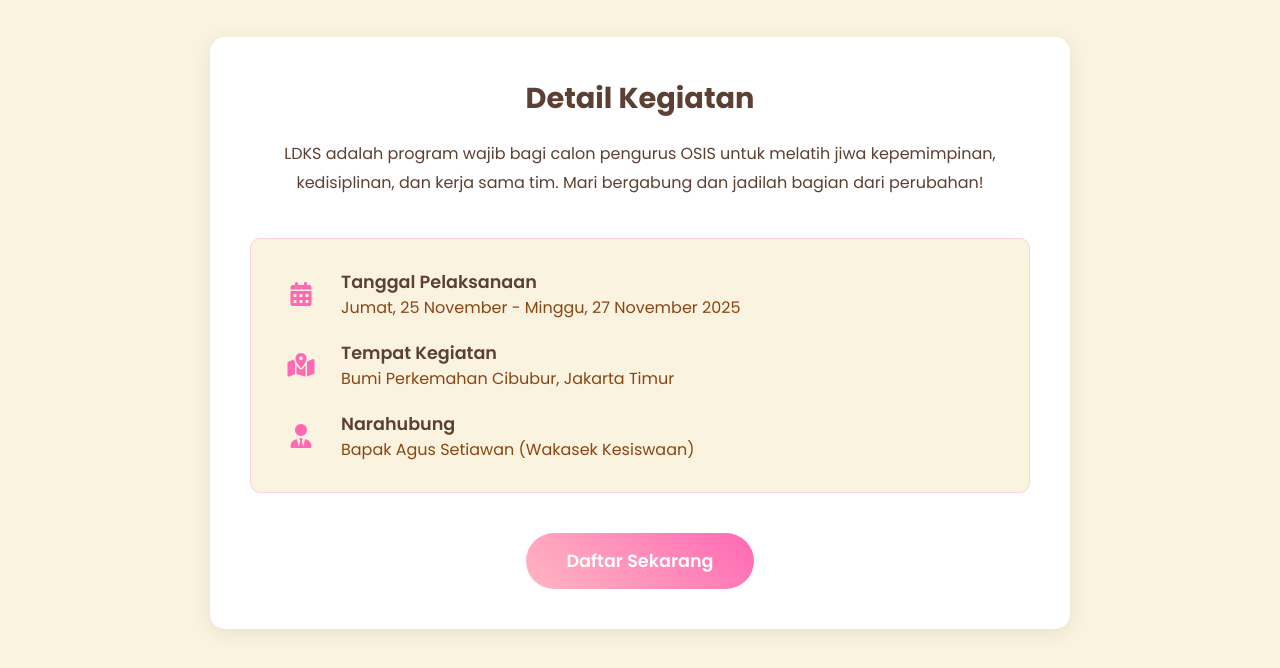
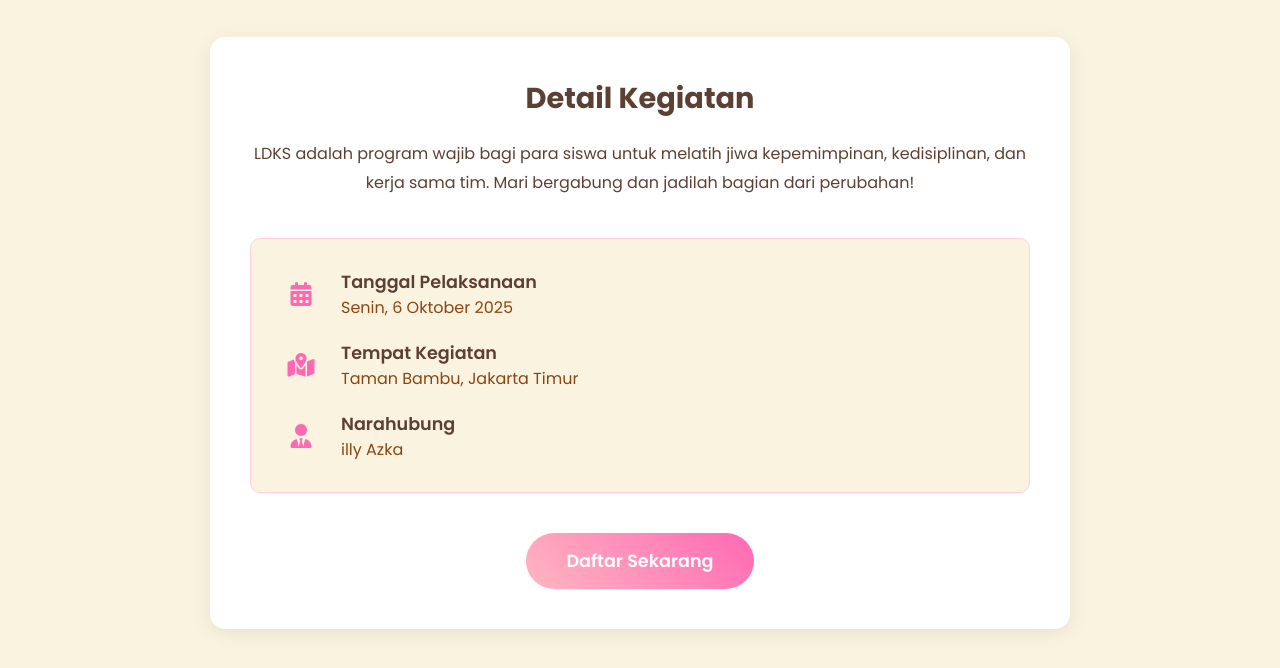
Before and after one commit to ananda101608/PROJECT-SELAMA-SMK, a plain HTML site: page ldks.html in a window 1280 px wide. Shown: the part 366-1034 px from the top of the page. Drawn offline with Linux system fonts and the light colour scheme.

Commit message:
Update ldks.html

```diff
--- a/ldks.html
+++ b/ldks.html
@@ -38,28 +38,28 @@
         <section class="ldks-content">
             <h2>Detail Kegiatan</h2>
             <p class="description">
-                LDKS adalah program wajib bagi calon pengurus OSIS untuk melatih jiwa kepemimpinan, kedisiplinan, dan kerja sama tim. Mari bergabung dan jadilah bagian dari perubahan!
+                LDKS adalah program wajib bagi para siswa untuk melatih jiwa kepemimpinan, kedisiplinan, dan kerja sama tim. Mari bergabung dan jadilah bagian dari perubahan!
             </p>
             <div class="ldks-info-box">
                 <div class="info-item">
                     <i class="icon fa-solid fa-calendar-days"></i>
                     <div class="details">
                         <h3>Tanggal Pelaksanaan</h3>
-                        <p>Jumat, 25 November - Minggu, 27 November 2025</p>
+                        <p>Senin, 6 Oktober  2025</p>
                     </div>
                 </div>
                 <div class="info-item">
                     <i class="icon fa-solid fa-map-location-dot"></i>
                     <div class="details">
                         <h3>Tempat Kegiatan</h3>
-                        <p>Bumi Perkemahan Cibubur, Jakarta Timur</p>
+                        <p>Taman Bambu, Jakarta Timur</p>
                     </div>
                 </div>
                  <div class="info-item">
                     <i class="icon fa-solid fa-user-tie"></i>
                     <div class="details">
                         <h3>Narahubung</h3>
-                        <p>Bapak Agus Setiawan (Wakasek Kesiswaan)</p>
+                        <p>illy Azka</p>
                     </div>
                 </div>
             </div>
```
